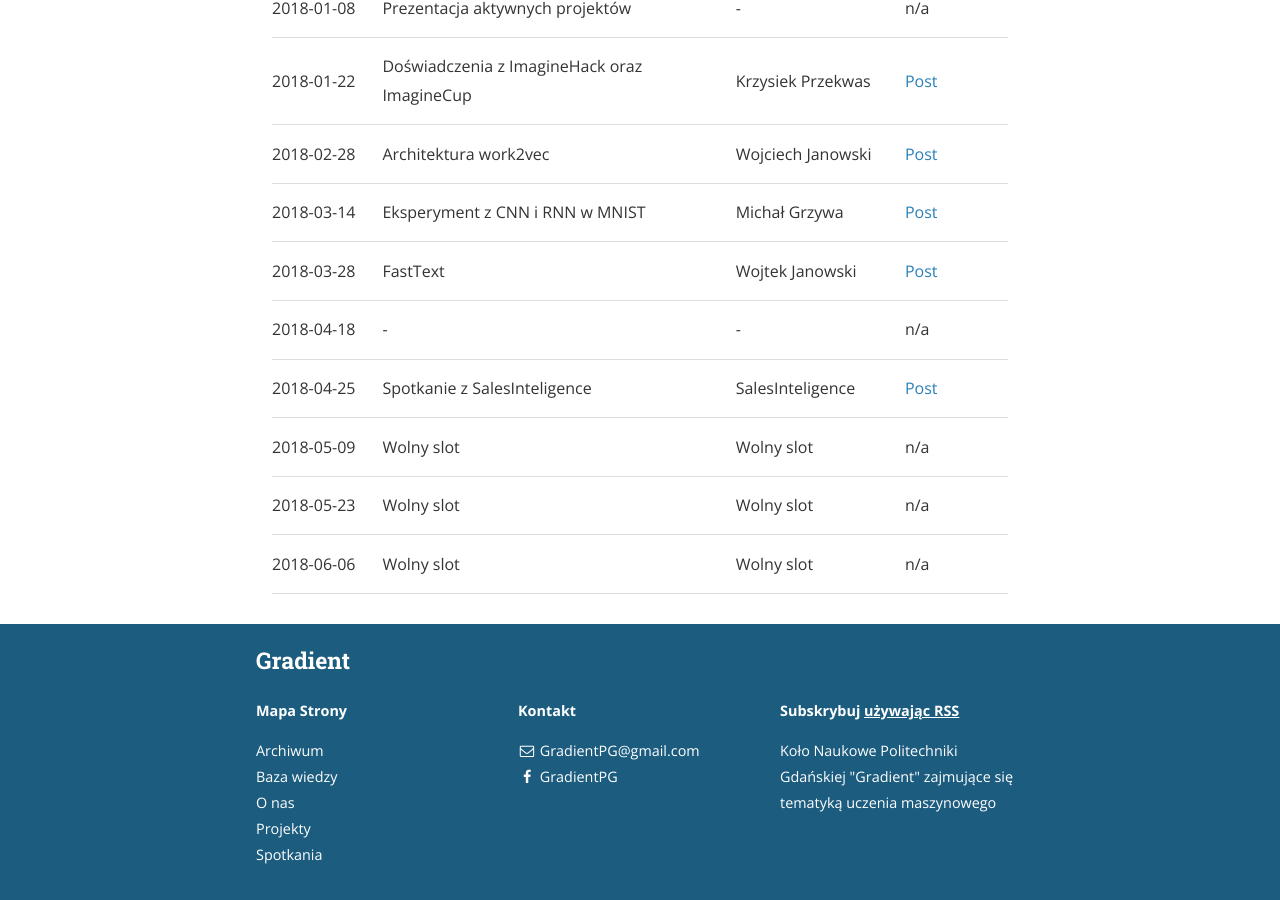
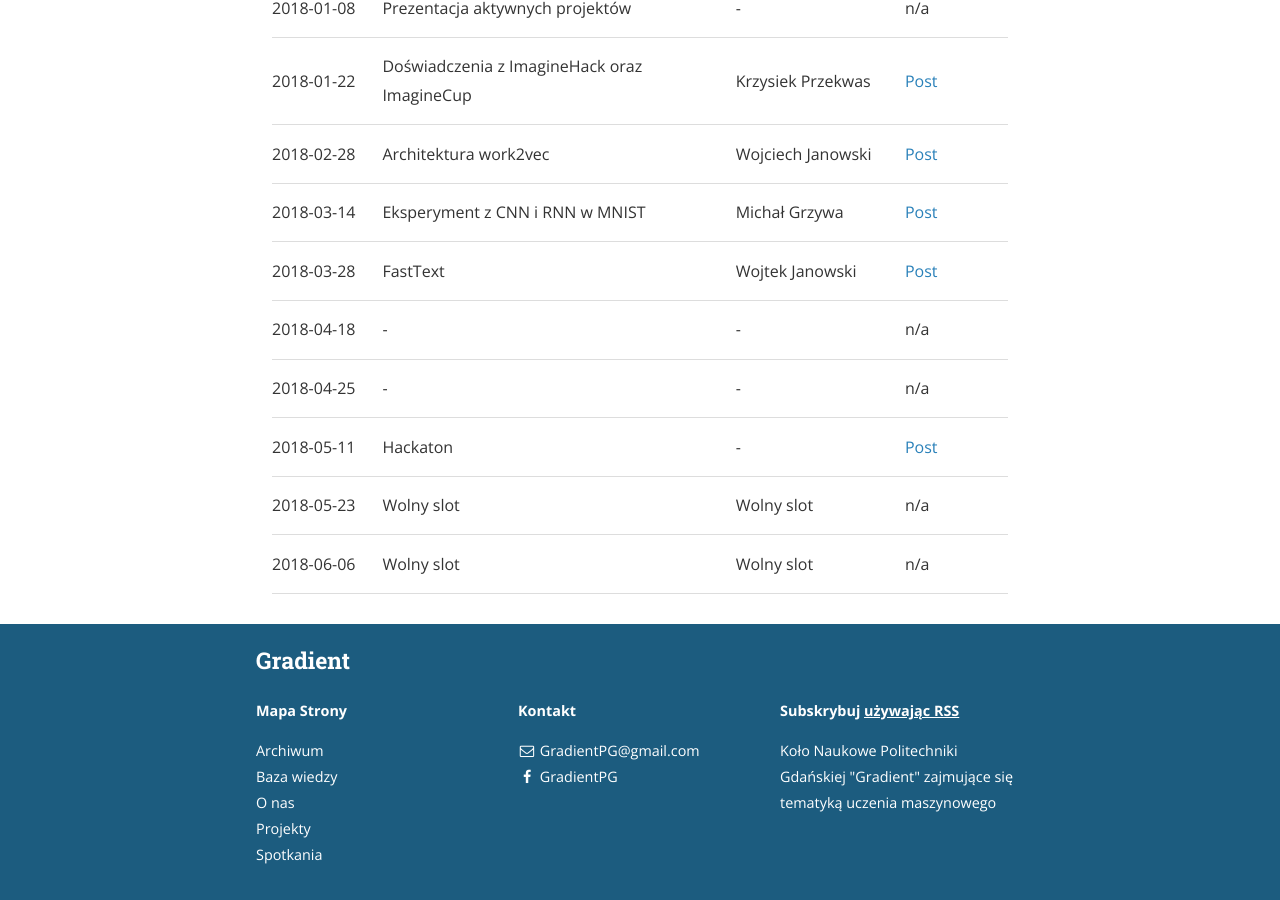
Before and after one commit to jpowie01/GradientPG, a Jekyll site: the page built from spotkania.md, in a window 1280 px wide and 900 px high, scrolled down 2230 px. Built offline with Jekyll 4.4.1, drawn with Linux system fonts in a browser that asks for light colours; nearby versions of some CDN libraries; some of the changed text lies outside the part shown.

Commit message:
Poprawienie strony ze spotkaniami

```diff
--- a/spotkania.md
+++ b/spotkania.md
@@ -67,8 +67,8 @@ odpowiednie pasmo :)
     <tr><td>2018-03-14</td><td>Eksperyment z CNN i RNN w MNIST</td><td>Michał Grzywa</td><td><a href="/spotkania/2018/03/13/spotkanie.html">Post</a></td></tr>
     <tr><td>2018-03-28</td><td>FastText</td><td>Wojtek Janowski</td><td><a href="/spotkania/2018/03/28/spotkanie.html">Post</a></td></tr>
     <tr><td>2018-04-18</td><td>-</td><td>-</td><td>n/a</td></tr>
-    <tr><td>2018-04-25</td><td>Spotkanie z SalesInteligence</td><td>SalesInteligence</td><td><a href="/spotkania/2018/04/23/spotkanie-specjalne.html">Post</a></td></tr>
-    <tr><td>2018-05-09</td><td>Wolny slot</td><td>Wolny slot</td><td>n/a</td></tr>
+    <tr><td>2018-04-25</td><td>-</td><td>-</td><td>n/a</td></tr>
+    <tr><td>2018-05-11</td><td>Hackaton</td><td>-</td><td><a href="/spotkania/2018/05/15/hackaton.html">Post</a></td></tr>
     <tr><td>2018-05-23</td><td>Wolny slot</td><td>Wolny slot</td><td>n/a</td></tr>
     <tr><td>2018-06-06</td><td>Wolny slot</td><td>Wolny slot</td><td>n/a</td></tr>
 </table>
```
Also changed, not shown: other parts of spotkania.md (+1 -1 lines).
